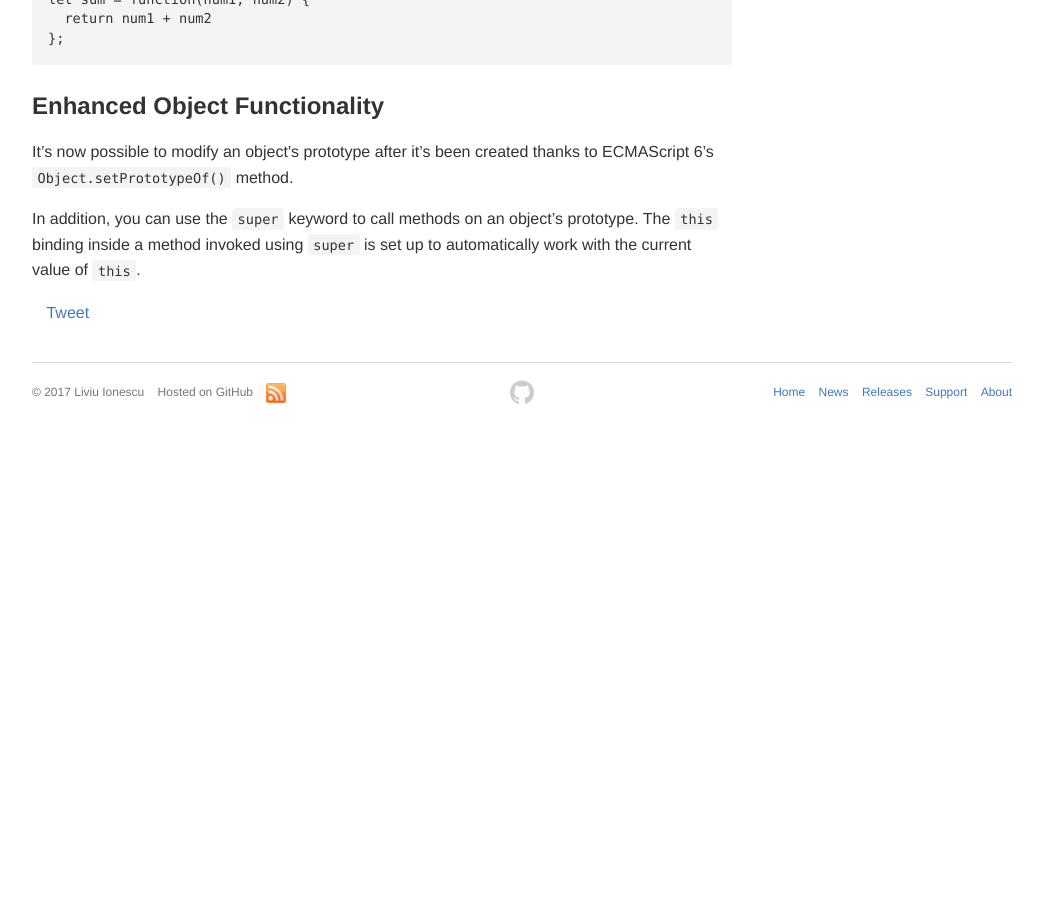
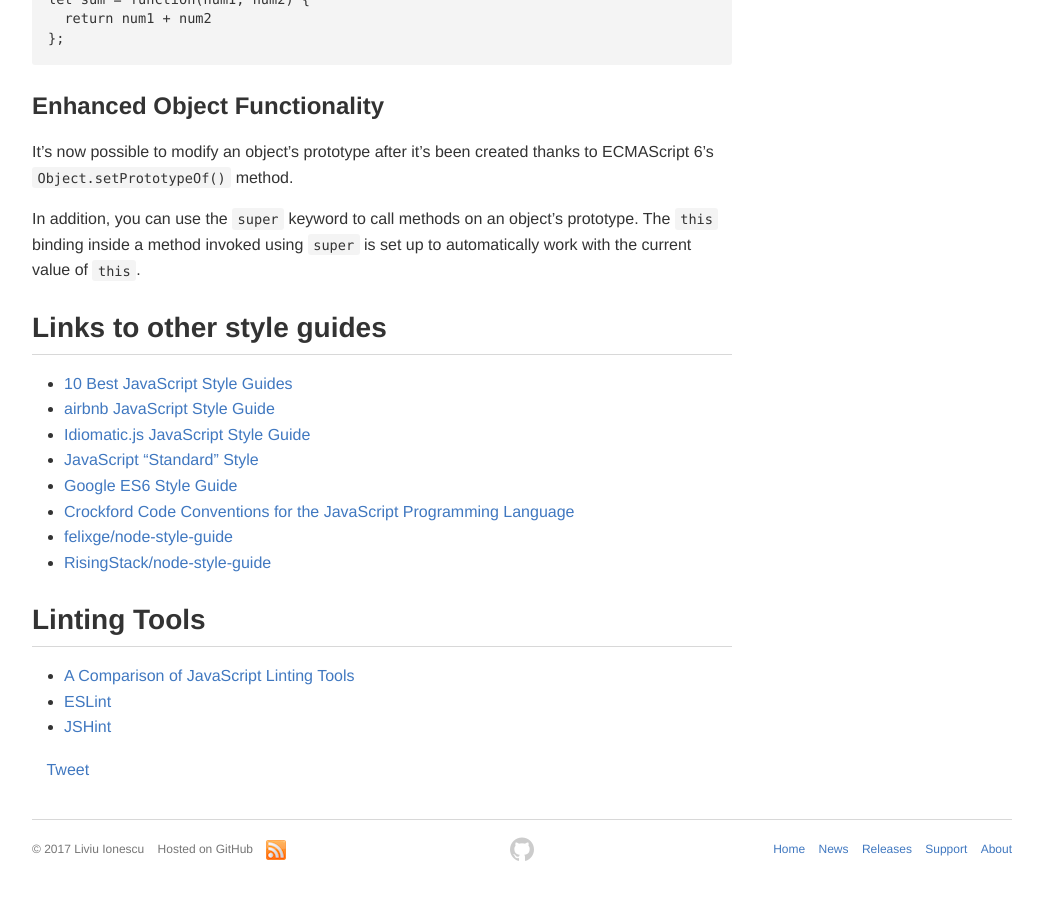
Before and after one commit to xcdl/xcdl.github.io-source, a Jekyll site: the page built from pages/develop/js-style-guide.md, in a window 1280 px wide and 900 px high, scrolled down 6143 px. Shown: the whole window, without its empty margins (118-1161 px from the left). Built offline with Jekyll 4.4.1, drawn with Linux system fonts in a browser that asks for light colours; comment, search, counter and statistics services are not loaded; before the commit the page ends 6586 px from its top, so only the background shows below that; some of the changed text lies outside the part shown.

Commit message:
develop/js-style-guide: add links

```diff
--- a/pages/develop/js-style-guide.md
+++ b/pages/develop/js-style-guide.md
@@ -249,3 +249,20 @@ let sum = function(num1, num2) {
 It’s now possible to modify an object’s prototype after it’s been created thanks to ECMAScript 6’s `Object.setPrototypeOf()` method.
 
 In addition, you can use the `super` keyword to call methods on an object’s prototype. The `this` binding inside a method invoked using `super` is set up to automatically work with the current value of `this`.
+
+## Links to other style guides
+
+- [10 Best JavaScript Style Guides](http://noeticforce.com/best-javascript-style-guide-for-maintainable-code)
+- [airbnb JavaScript Style Guide](https://github.com/airbnb/javascript)
+- [Idiomatic.js JavaScript Style Guide](https://github.com/rwaldron/idiomatic.js/)
+- [JavaScript "Standard" Style](https://standardjs.com)
+- [Google ES6 Style Guide](https://google.github.io/styleguide/jsguide.html)
+- [Crockford Code Conventions for the JavaScript Programming Language](http://javascript.crockford.com/code.html)
+- [felixge/node-style-guide](https://github.com/felixge/node-style-guide)
+- [RisingStack/node-style-guide](https://github.com/RisingStack/node-style-guide)
+
+## Linting Tools
+
+- [A Comparison of JavaScript Linting Tools](https://www.sitepoint.com/comparison-javascript-linting-tools/)
+- [ESLint](http://eslint.org/)
+- [JSHint](http://www.jshint.com/)
```
